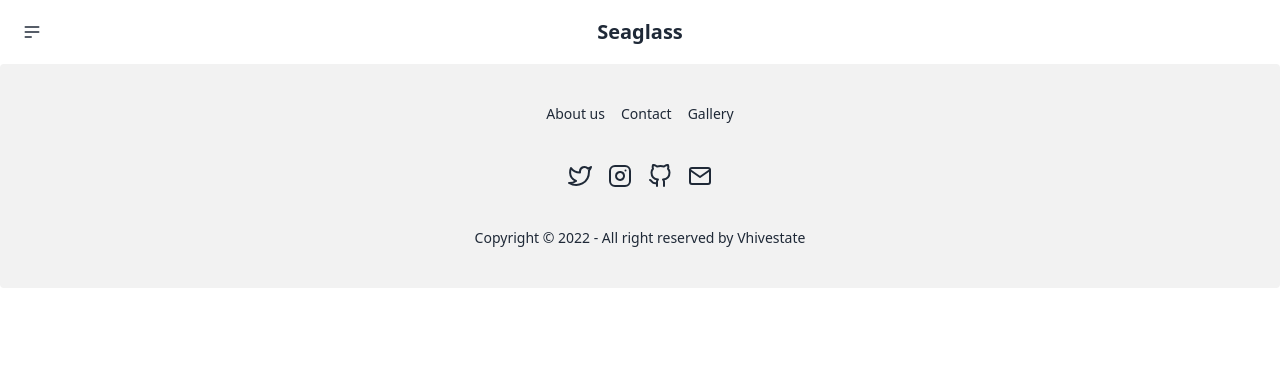
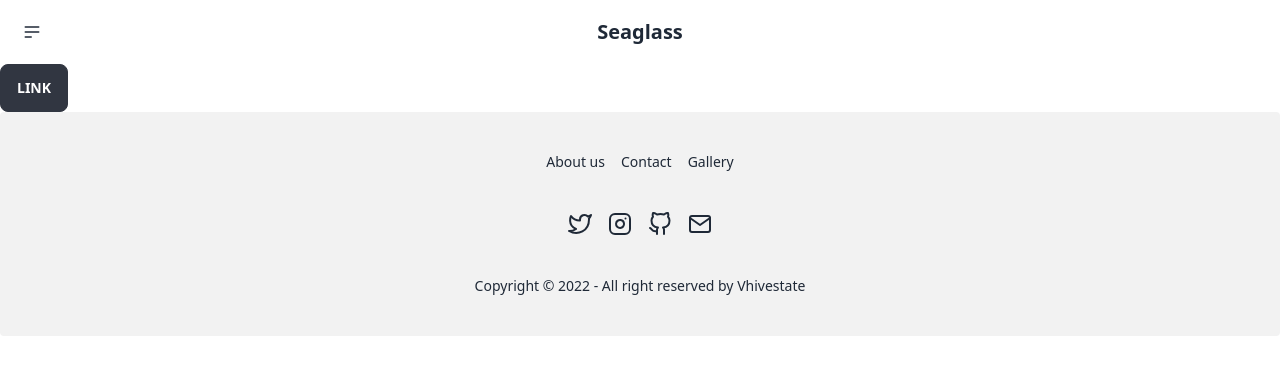
Before and after one commit to vhivestate/divine-esthetix, a React (Create React App) app: page /home in a window 1280 px wide. Shown: the top 374 px of the page. Built offline with nearby package versions, Linux system fonts and the light colour scheme.

Commit message:
btn route

```diff
--- a/src/App.js
+++ b/src/App.js
@@ -16,7 +16,7 @@ function App() {
     <Router>
       <Nav/>
       <Routes>
-        <Route path="/" element={<Home/>}/>
+        <Route path="/home" element={<Home/>}/>
         <Route path="/about" element={<About/>}/>
         <Route path="/contact" element={<Contact/>}/>
         <Route path="/gallery" element={<Gallery/>}/>
--- a/src/pages/Home.js
+++ b/src/pages/Home.js
@@ -1,8 +1,13 @@
 import React from 'react'
+import { Link } from 'react-router-dom';
 
 function Home() {
   return (
-    <div>Home</div>
+    <div>
+
+    <button className="btn btn-active"><Link to={'/contact'}>link</Link></button>
+
+    </div>
   )
 }
 
```
